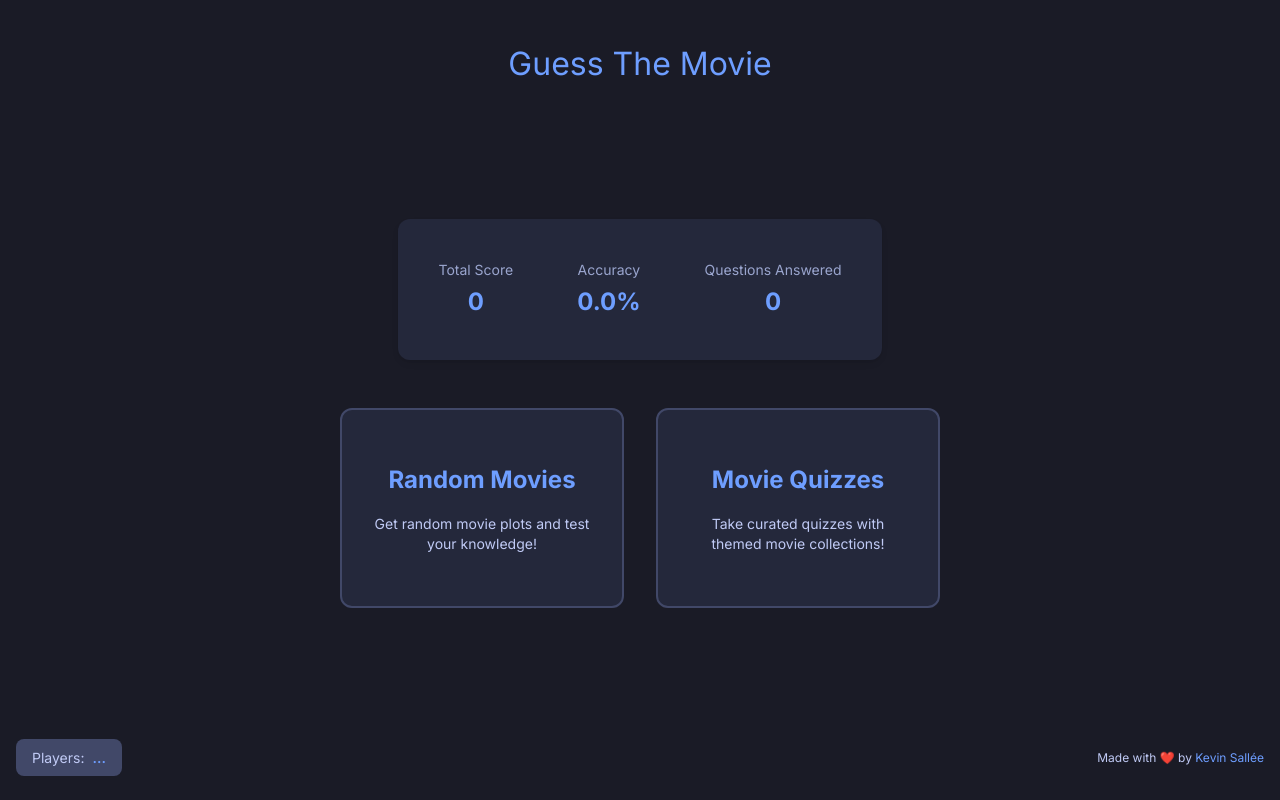
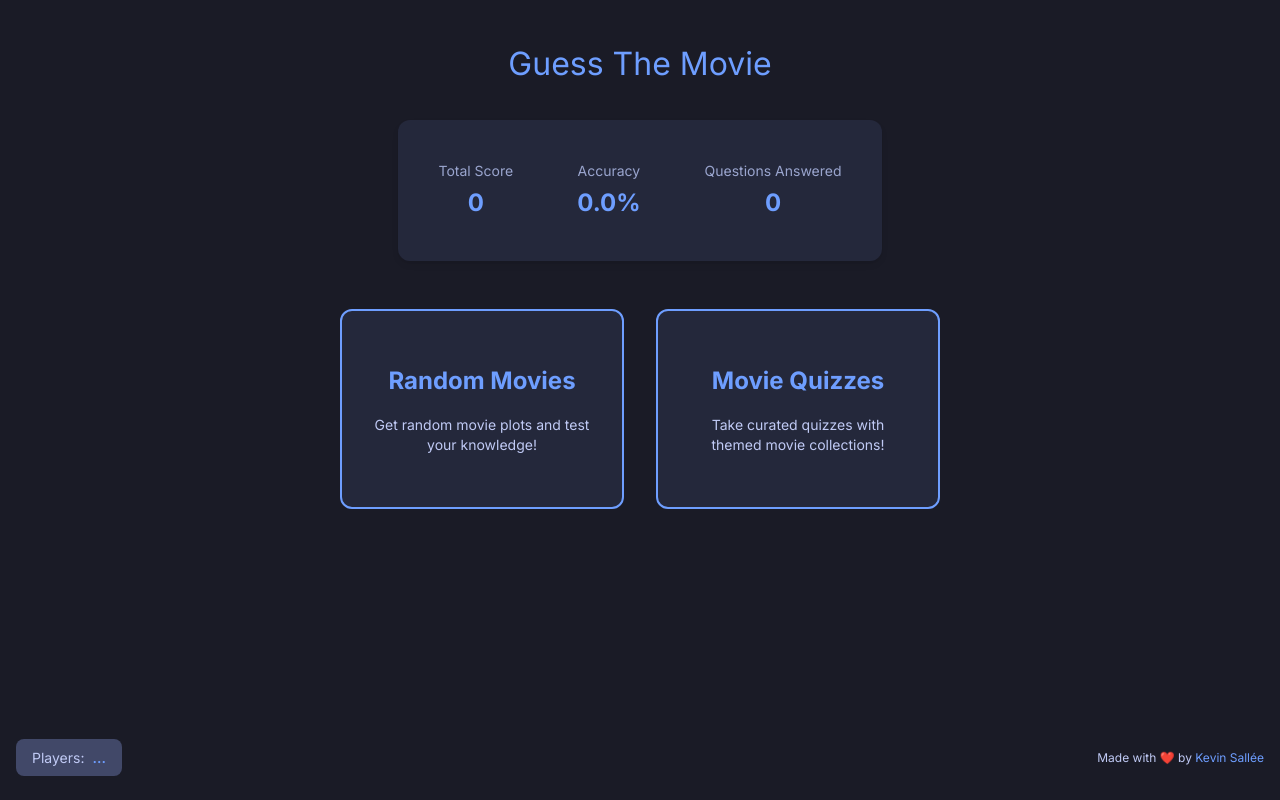
Before and after one commit to ksallee/movie_guesser, a SvelteKit app: page / in a window 1280 px wide. Built offline with nearby package versions, Linux system fonts and the light colour scheme; no server answers.

Commit message:
improve landing page

```diff
--- a/src/routes/+page.svelte
+++ b/src/routes/+page.svelte
@@ -40,7 +40,7 @@
 		display: flex;
 		flex-direction: column;
 		align-items: center;
-		justify-content: center;
+		justify-content: flex-start;
 		gap: var(--spacing-2xl);
 		max-width: 800px;
 		margin: 0 auto;
@@ -109,14 +109,14 @@
 		padding: var(--spacing-xl);
 		background: var(--color-neutral-100);
 		border-radius: var(--radius-lg);
-		border: 2px solid var(--color-neutral-200);
+		border: 2px solid var(--color-primary);
 		transition: all 0.2s ease;
 		text-align: center;
 		min-height: 200px;
 
 		&:hover {
 			transform: translateY(-4px);
-			border-color: var(--color-primary);
+			border-color: var(--color-primary-light);
 			background: var(--color-neutral-200);
 		}
 	}
```
